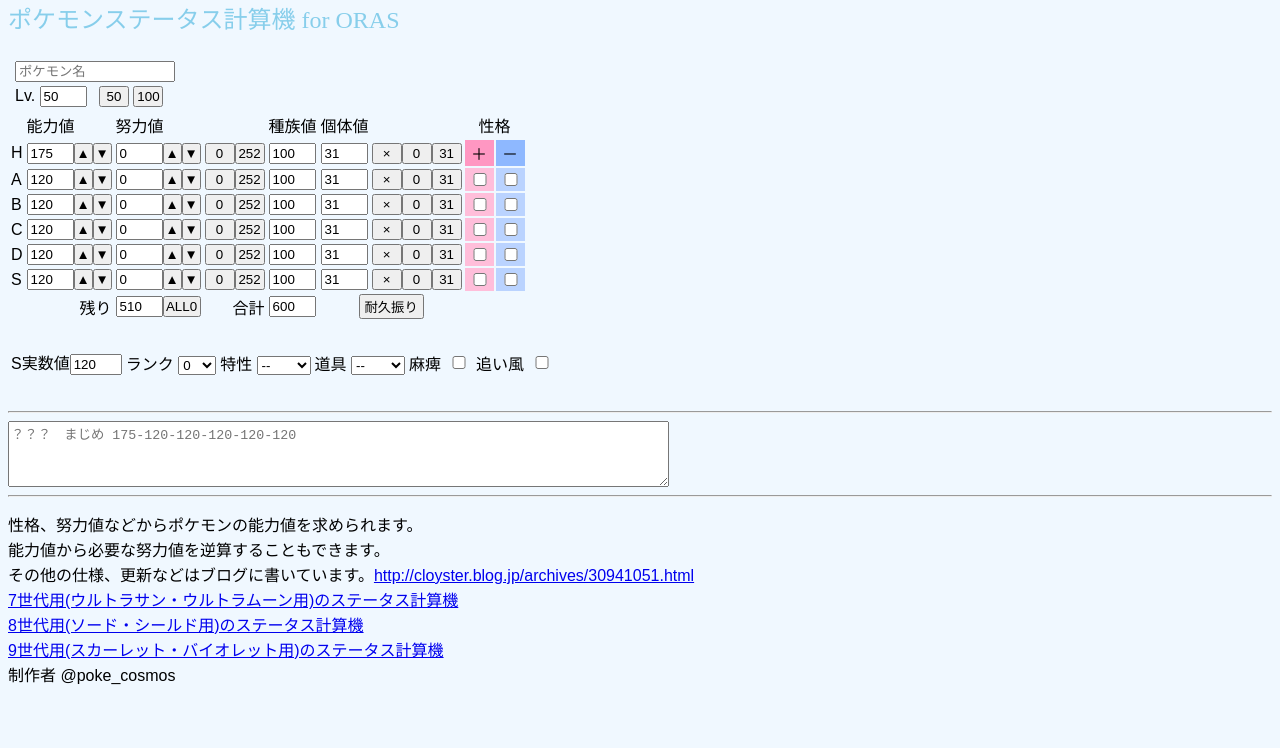
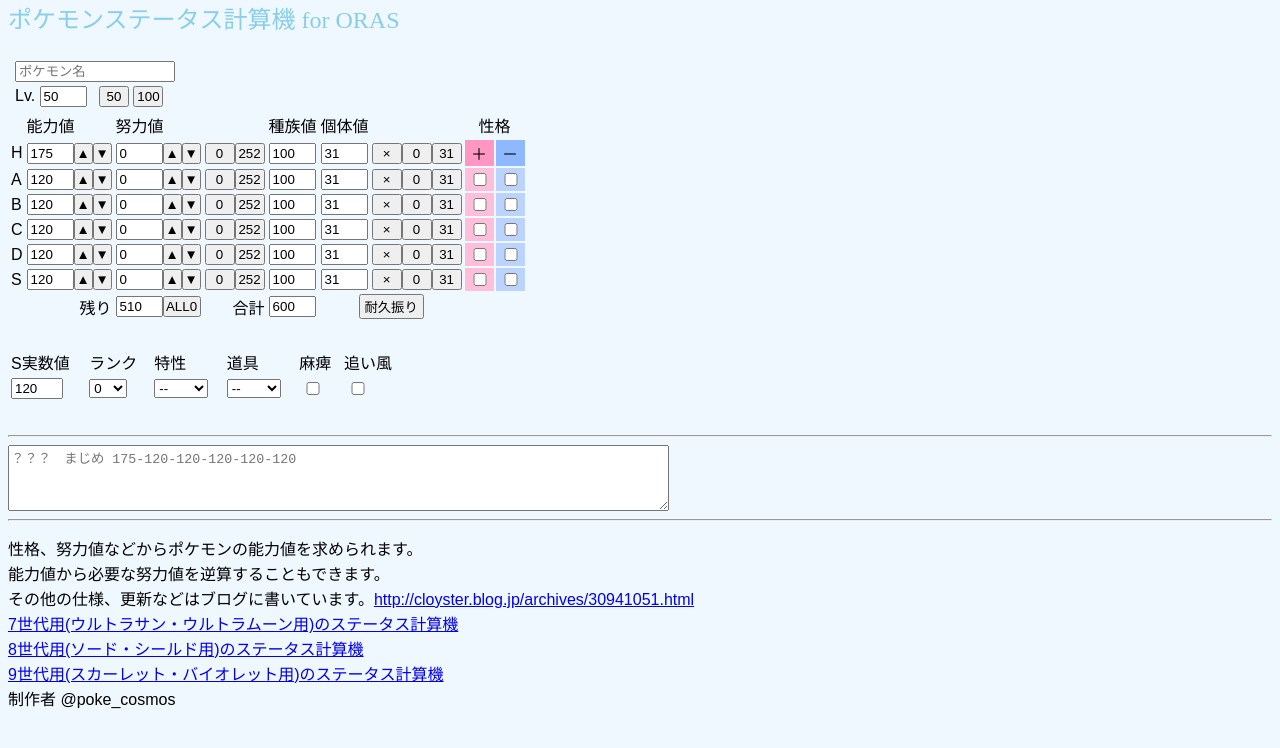
Before and after one commit to pokecosmos/calc_stats_oras, a plain HTML site: page index.html in a window 1280 px wide. Drawn offline with nearby package versions, Linux system fonts and the light colour scheme.

Commit message:
Ｓ表示枠調整

```diff
--- a/index.html
+++ b/index.html
@@ -94,12 +94,15 @@ document.close();
 <td  align="right">合計</td><td><input type="number" name = "s6" value="600" readonly></td>
 <td colspan="2" align="center"><input type="button" class="taikyu" name="taikyu" value="耐久振り" onclick="taikyu_tyosei()"></td></tr></table>
 </br>
+<table border="0" width="400">
 
-<table border="0">
-
-<tr><td>S実数値<input type="number" value="120" name="s_result" style="width:52px;">
+<tr><td>S実数値</td><td>ランク</td><td>特性</td><td>道具</td><td>麻痺</td><td>追い風</td>
+</tr>
+<tr>
+<td>
+<input type="number" value="120" name="s_result" style="width:52px;">
 </td>
-<td>ランク
+<td>
 <select name="rank" size="1" onChange="scalc()">
 <option value="6">+6</option>
 <option value="5">+5</option>
@@ -116,7 +119,7 @@ document.close();
 <option value="-6">-6</option>
 </select>
 </td>
-<td>特性
+<td>
 <select name="skill" size="1" onChange="scalc()">
 <option value="4">2倍</option>
 <option value="3">1.5倍</option>
@@ -124,7 +127,7 @@ document.close();
 <option value="1">半減</option>
 </select>
 </td>
-<td>道具
+<td>
 <select name="sitem" size="1" onChange="scalc()">
 <option value="4">2倍</option>
 <option value="3">1.5倍</option>
@@ -132,13 +135,8 @@ document.close();
 <option value="1">半減</option>
 </select>
 </td>
-
-
-<td>麻痺</td><td><input type="checkbox" class="check" name="ch_m" onclick="scalc()"></td><td>追い風</td><td><input type="checkbox" class="check" name="ch_o" onclick="scalc()"></td></tr>
+<td><input type="checkbox" class="check" name="ch_m" onclick="scalc()"></td><td><input type="checkbox" class="check" name="ch_o" onclick="scalc()"></td></tr>
 </table>
-
-
-
 
 <br/>
 <hr/>
```
